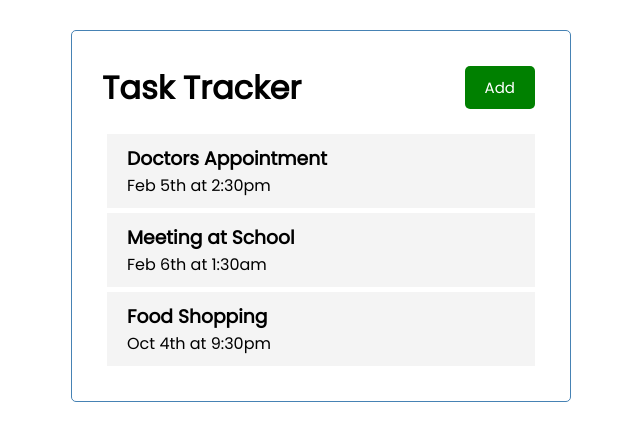
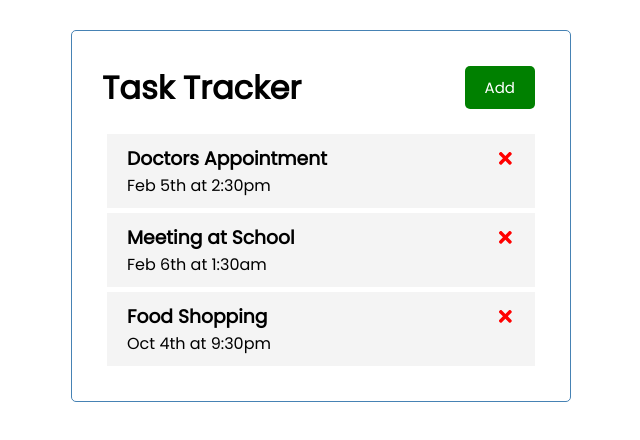
Before and after one commit to pesdesigner/react-task-tracker, a React (Create React App) app: page / in a window 1280 px wide. Shown: the top 440 px of the page, without its empty margins (319-959 px from the left). Built offline with nearby package versions, Linux system fonts and the light colour scheme; the HTML template or start-up script is replaced by a standard one.

Commit message:
Icons | Delete Task and prop drilling

```diff
--- a/src/App.js
+++ b/src/App.js
@@ -26,13 +26,18 @@
         }
       ]
 )
+// Delete Task
+const deleteTask = (id) => {
+  setTasks(tasks.filter((task) => task.id !== id))
+}
 
-  return (
+return (
     <div className="container">
-      <>
         <Header/>
-        <Tasks tasks={tasks} />
-      </>
+        <Tasks
+        tasks={tasks}
+        onDelete={deleteTask}
+        />
     </div>
   );
 }
--- a/src/components/Task.js
+++ b/src/components/Task.js
@@ -1,7 +1,15 @@
-const Task = ({task}) => {
+import { FaTimes } from 'react-icons/fa'
+
+const Task = ({task, onDelete}) => {
     return (
         <div className='task'>
-            <h3>{task.text}</h3>
+            <h3>
+                {task.text}
+                <FaTimes
+                style={{color: 'red', cursor: 'pointer'}}
+                onClick={() => onDelete(task.id)}
+                 />
+            </h3>
             <p>{task.day}</p>
         </div>
     )
--- a/src/components/Tasks.js
+++ b/src/components/Tasks.js
@@ -1,11 +1,15 @@
 import Task from './Task'
 
-const Tasks = ({tasks}) => {
+const Tasks = ({tasks, onDelete}) => {
 
     return (
         <>
           {tasks.map((task) => (
-              <Task key={task.id} task={task}/>
+              <Task
+              key={task.id}
+              task={task}
+              onDelete={onDelete}
+              />
           ))}
         </>
     )
```
